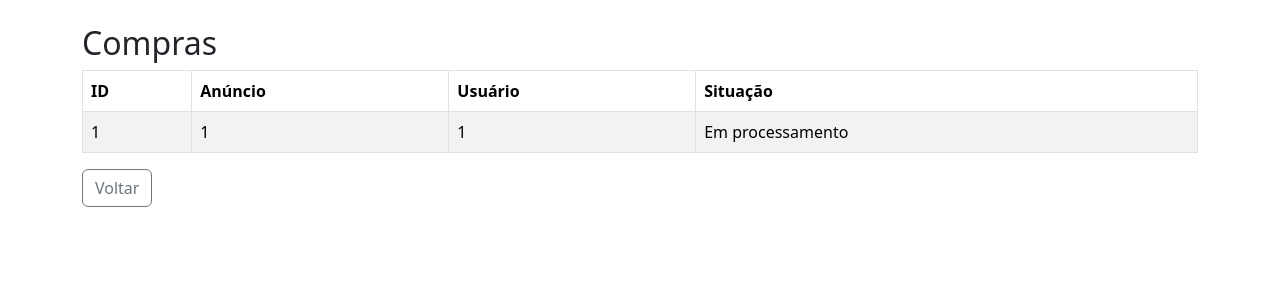
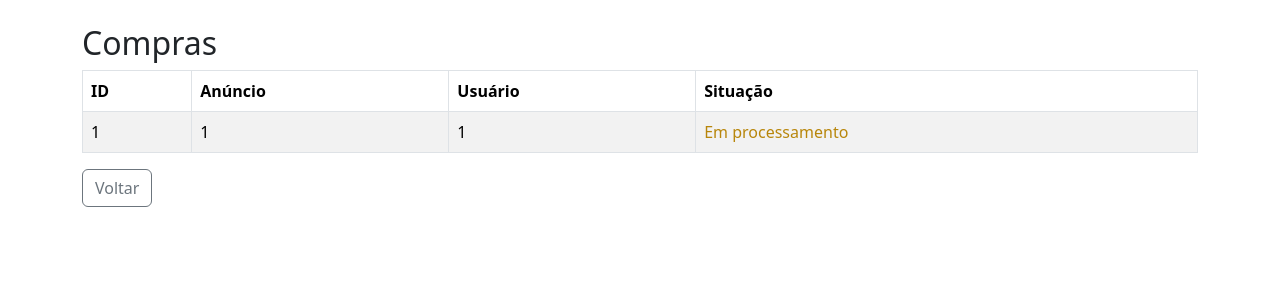
Before and after one commit to fabiokusaba/toledo-ecommerce, a Flask app: page /anuncios/compra in a window 1280 px wide. Shown: the top 300 px of the page. Run offline with Flask 3, Linux system fonts and the light colour scheme; a user stored in the database is signed in; tables that the repository leaves empty hold one stand-in row (values such as "Sample post").

Commit message:
atualização: estilização da cor da situação da compra

```diff
--- a/templates/compras_realizadas.html
+++ b/templates/compras_realizadas.html
@@ -28,7 +28,7 @@
                         <td>{{ compra.id }}</td>
                         <td>{{ compra.anuncio_id }}</td>
                         <td>{{ compra.usuario_id }}</td>
-                        <td>Em processamento</td>
+                        <td style="color: darkgoldenrod;">Em processamento</td>
                     </tr>
                 {% endfor %}
             </tbody>
```
